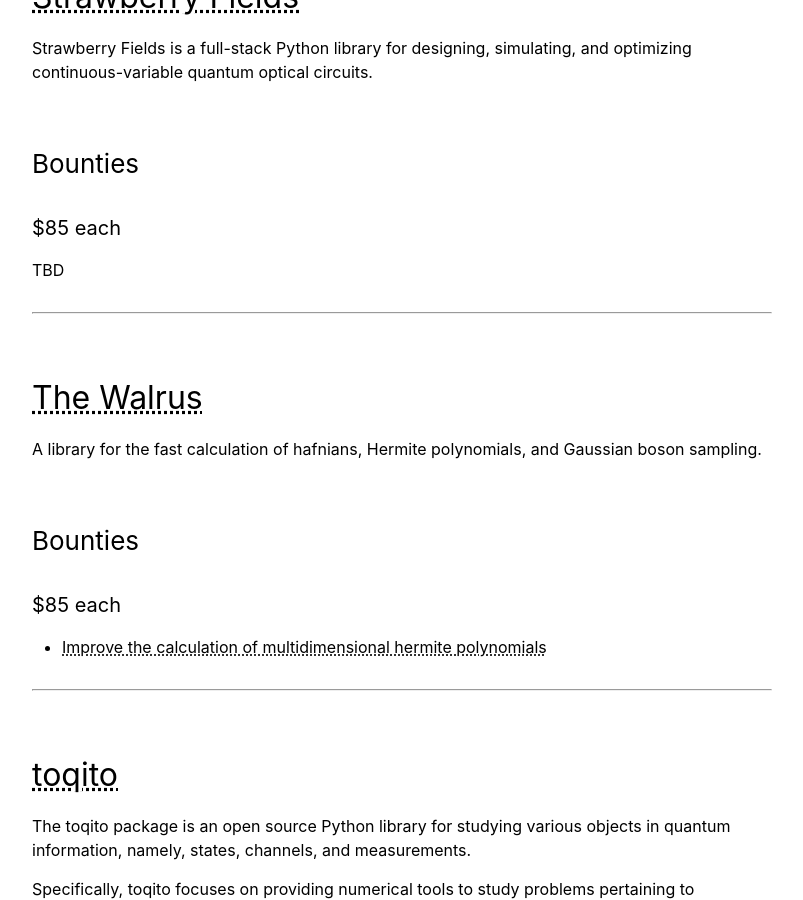
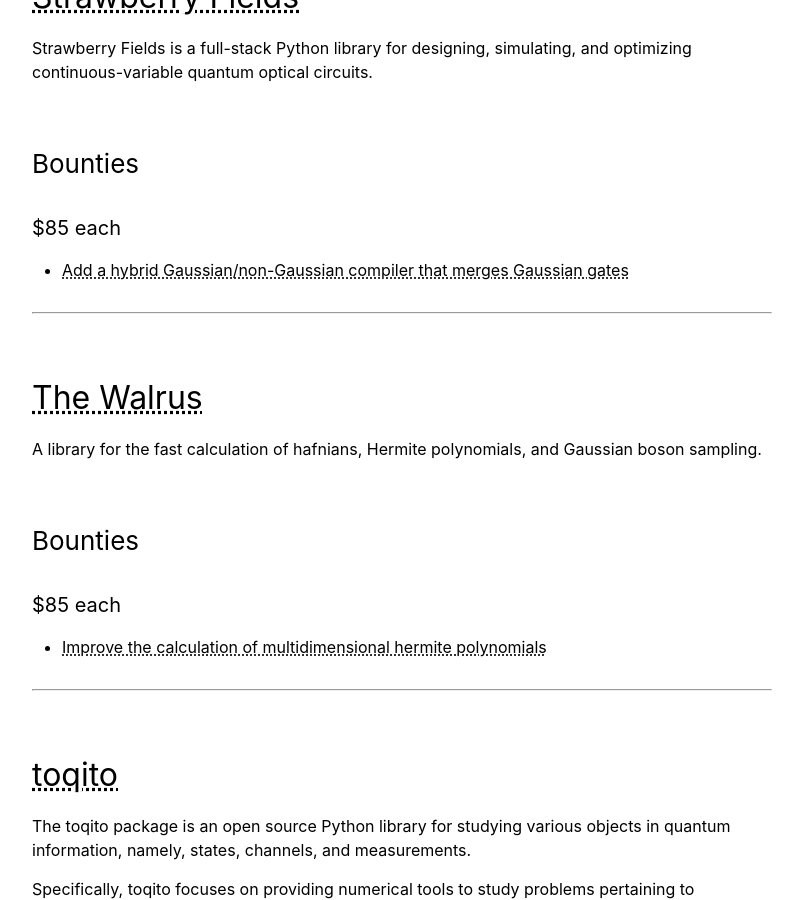
Before and after one commit to unitaryfund/unitaryhack2021, a Jekyll site: the page built from participating-projects.md, in a window 1280 px wide and 900 px high, scrolled down 1374 px. Shown: the whole window, without its empty margins (238-1041 px from the left). Built offline with Jekyll 4.4.1, drawn with Linux system fonts in a browser that asks for light colours.

Commit message:
Update participating-projects.md

```diff
--- a/participating-projects.md
+++ b/participating-projects.md
@@ -46,7 +46,7 @@
 ### Bounties
 
 #### $85 each
-TBD
+- [Add a hybrid Gaussian/non-Gaussian compiler that merges Gaussian gates](https://github.com/XanaduAI/strawberryfields/issues/574)
 
 ---
 ## [The Walrus](https://github.com/XanaduAI/thewalrus)
```
